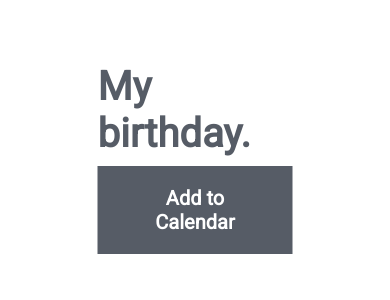
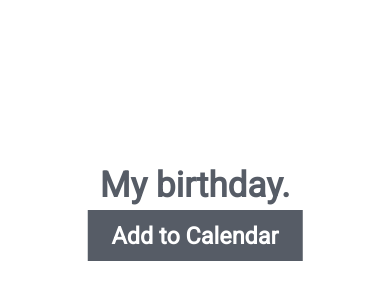
Before and after one commit to abhishekchak52/wish-me, a plain HTML site: page index.html in a window 390 px wide. Shown: the part 212-512 px from the top of the page. Drawn offline with Linux system fonts and the light colour scheme.

Commit message:
More responsive updates
Used viewport dependent font-size.
Made some more design changes.

```diff
--- a/index.html
+++ b/index.html
@@ -4,11 +4,11 @@
 		<link href="https://fonts.googleapis.com/css?family=Roboto" rel="stylesheet">
 	</head>
 	<body>
-			<h1>
-			My birthday.
-			</h1>
-
-    		<a href="https://calendar.google.com/calendar/event?action=TEMPLATE&tmeid=ZnFsbGw5MXNsZmRpdDlsMHRmNTV0amUyazRfMjAxNzA4MDEgN3VnMDcybXYwcGtzdHM4MzRmY2JjNGY0MWdAZw&tmsrc=7ug072mv0pksts834fcbc4f41g%40group.calendar.google.com"><div>Add to Calendar</div></a>
-
+			<div class="content">
+				<h1>
+				My birthday.
+				</h1>
+	    		<a href="https://calendar.google.com/calendar/event?action=TEMPLATE&tmeid=ZnFsbGw5MXNsZmRpdDlsMHRmNTV0amUyazRfMjAxNzA4MDEgN3VnMDcybXYwcGtzdHM4MzRmY2JjNGY0MWdAZw&tmsrc=7ug072mv0pksts834fcbc4f41g%40group.calendar.google.com"><div class="button">Add to Calendar</div></a>
+    		</div>
   	</body>
 </html>
--- a/style.css
+++ b/style.css
@@ -5,43 +5,59 @@ body{
 body *{
 	font-family: 'Roboto', sans-serif;
 }
-div{
+.content{
+	position: relative;
+	width: 100%;
+	height: 100%;
+}
+.button{
 	position: absolute;
 	top: 50%;
 	left: 50%;
-	padding: 20px 40px 20px 40px;
-	transform: translate(-50%,-50%);
+	padding: 3vw 5vw 3vw 5vw;
+
 }
 h1 {
+	text-align: center;
+	width: 100%;
 	position: absolute;
-	top:35%;
+	top:50%;
 	left:50%;
-	transform: translate(-50%,-50%);
+
 	color:#565c66;
-	font-size: 40px;
+
 }
 a{
-	text-align: center;
-
+		text-align: center;
 		font-weight: bolder;
 		text-decoration: none;
-		font-size: 20px;
+		font-size: 3vw;
 }
 /* Now for small screen devices */
-@media only screen and (min-width : 320px) and (max-width : 1224px){
-	div {
+@media only screen and (max-width : 1224px){
+	.button {
 		background-color: #565c66;
+		font-size: 6vw;
+		transform: translate(-50%,0vw);
+		width: 45vw;
+
 	}
 	a {
 		color: white;
+
+	}
+	h1{
+		transform: translate(-50%,-18vw);
+		font-size: 9vw;
 	}
 }
 /* For computers */
 @media only screen  and (min-width : 1224px){
-	div {
+	.button {
 		background-color: white;
+		transform: translate(-50%,0vw);
 	}
-	div:hover{
+	.button:hover{
 		background-color: #565c66;
 	}
 	a {
@@ -50,4 +66,8 @@ a{
 	a:hover {
 		color: white;
 	}
+	h1{
+		transform: translate(-50%,-10vw);
+		font-size: 5vw;
+	}
 }
```
Also changed, not shown: 1 other file.
